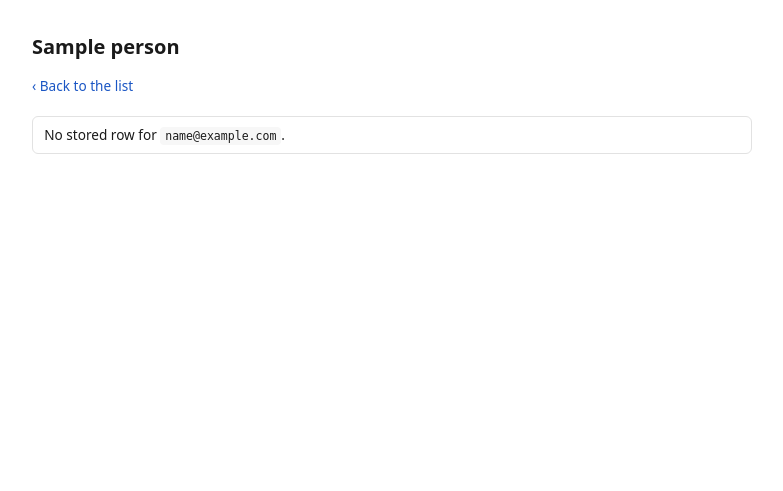
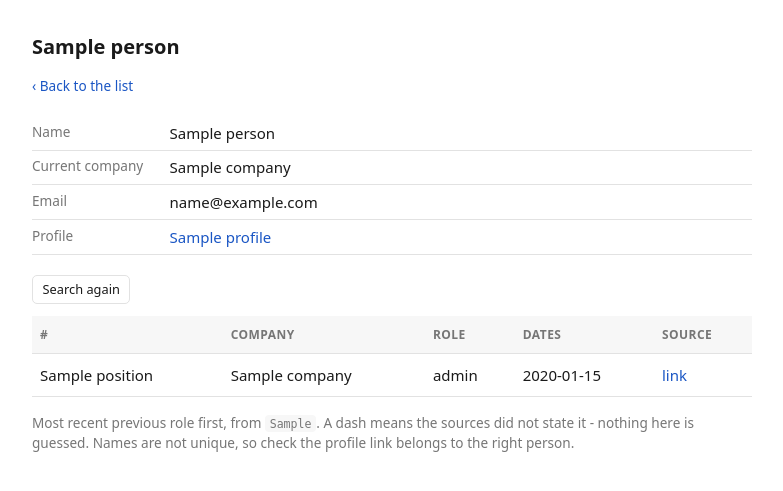
Before and after one commit to dbXD320/email-retrieve, a Flask app: template templates/experience.html in a window 1280 px wide. Shown: the top 491 px of the page, without its empty margins (248-1031 px from the left). Run offline with Flask 3, Linux system fonts and the light colour scheme; the template is opened without the code that fills it: most values are stand-ins (such as "Sample title", 1, 10 or a date in 2020).

Commit message:
remove reduandant page

```diff
--- a/app.py
+++ b/app.py
@@ -9,7 +9,7 @@
 
 import math
 
-from flask import Flask, render_template, request
+from flask import Flask, redirect, render_template, request, url_for
 
 import config
 import experience as experience_store
@@ -93,16 +93,24 @@
     already in the CSV this shows what a lookup will be given.
     """
     email = (request.args.get("email") or "").strip().lower()
-    back = request.args.get("back") or "/"
+
+    # Only ever a path on this app, never an arbitrary url.
+    back = request.args.get("back") or ""
+    if not back.startswith("/"):
+        back = url_for("index")
 
     row = next(
         (r for r in storage.read_rows(config.OUTPUT_PATH)
          if (r.get("recipient_email") or "").strip().lower() == email),
         None,
     )
+    # Nothing to show without a known person - send them back to the list.
+    if row is None:
+        return redirect(back)
+
     person = {
-        "name": display_name(row)[0] if row else email or "Unknown",
-        "company": (row or {}).get("company") or "",
+        "name": display_name(row)[0],
+        "company": row.get("company") or "",
         "email": email,
     }
 
@@ -119,7 +127,6 @@
     return render_template(
         "experience.html",
         person=person,
-        found=row is not None,
         back=back,
         entries=entries,
         from_cache=from_cache,
--- a/templates/experience.html
+++ b/templates/experience.html
@@ -11,9 +11,6 @@
   <h1>{{ person.name }}</h1>
   <p class="meta"><a href="{{ back }}">&lsaquo; Back to the list</a></p>
 
-  {% if not found %}
-    <p class="note">No stored row for <code>{{ person.email }}</code>.</p>
-  {% else %}
     <div class="kv">
       <div><span class="k">Name</span><span>{{ person.name }}</span></div>
       <div><span class="k">Current company</span><span>{{ person.company or '—' }}</span></div>
@@ -93,7 +90,6 @@
         </p>
       {% endif %}
     {% endif %}
-  {% endif %}
 </main>
 </body>
 </html>
--- a/templates/index.html
+++ b/templates/index.html
@@ -54,7 +54,7 @@
             <td class="action">
               <form action="{{ url_for('experience') }}" method="get">
                 <input type="hidden" name="email" value="{{ row.email }}">
-                <input type="hidden" name="back" value="?size={{ size }}&page={{ page }}">
+                <input type="hidden" name="back" value="{{ url_for('index') }}?size={{ size }}&page={{ page }}">
                 <button class="btn" type="submit">Find Experience</button>
               </form>
             </td>
```
Also changed, not shown: tests/test_app.py (+31 -0 lines).
